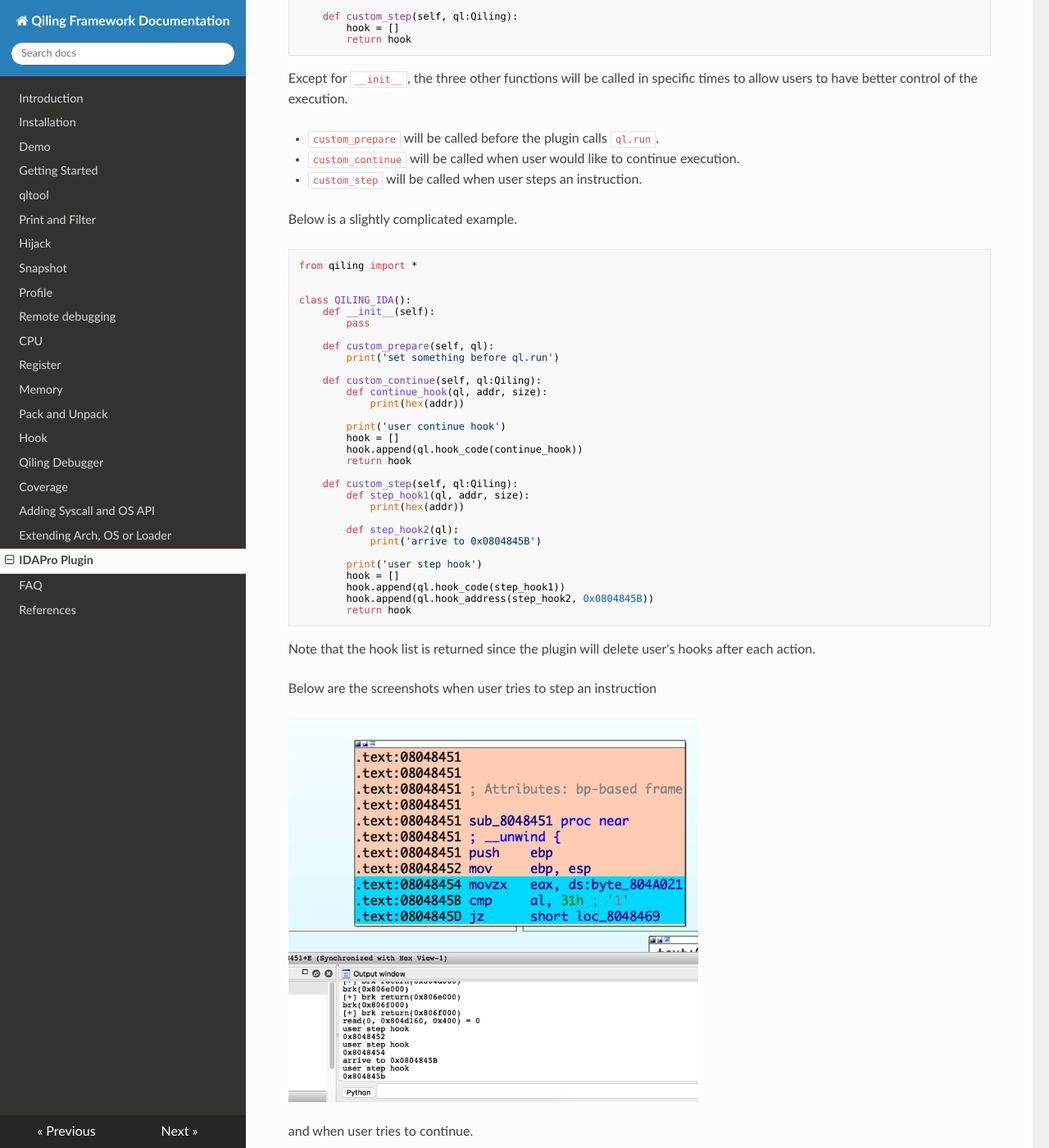
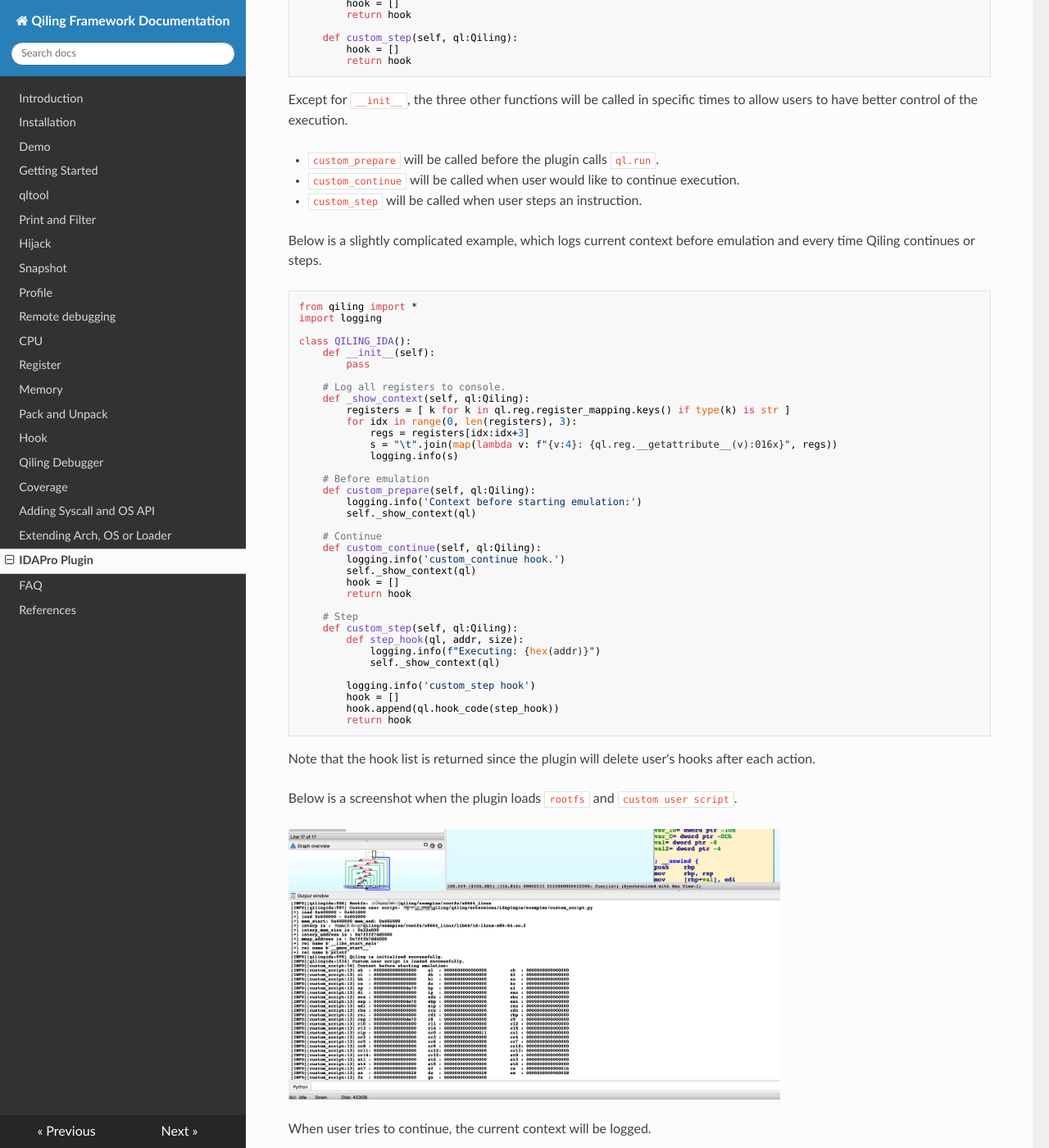
Before and after one commit to qilingframework/rtfd.io, an MkDocs documentation site: the page built from docs/ida.md, in a window 1280 px wide and 1400 px high, scrolled down 7004 px. Shown: the whole window at 82% size. Built offline with MkDocs 1.6.1, drawn with Linux system fonts in a browser that asks for light colours; nearby versions of some CDN libraries; some of the changed text lies outside the part shown.

Commit message:
Various fix

````diff
--- a/docs/ida.md
+++ b/docs/ida.md
@@ -81,9 +81,9 @@ Most emulation is supported natively by Qiling Framework. Below is a table for d
 
 #### Setup
 
-To run the current binary in IDA Pro with Qiling, two things are supposed to be provided: rootfs and user custom script.
+To emulate current binary in IDA Pro with Qiling, two things are supposed to be provided: `rootfs` and `custom user script`.
 
-`rootfs` is the root directory of the emulated environment. Usually, the `/path/to/qiling/examples/rootfs/<arch>` directory should work for most cases. `user custom script` provides custom callbacks before running the binary, continuing, or single-stepping and a good example can be found [here](https://github.com/qilingframework/qiling/blob/dev/qiling/extensions/idaplugin/examples/custom_script.py).
+`rootfs` is the root directory of the emulated environment. Usually, the `/path/to/qiling/examples/rootfs/<arch>` directory should work for most cases. `custom user script` provides some custom callbacks before emulating the binary, continuing, or single-stepping. A good example can be found [here](https://github.com/qilingframework/qiling/blob/dev/qiling/extensions/idaplugin/examples/custom_script.py).
 
 To setup the plugin, right-click anywhere and choose the submenu `Qiling Emulator` from the pop-up menu.
 
@@ -99,7 +99,7 @@ A successful load will print "User Script Load" in the output window below. Othe
 
 #### Load and emulate
 
-At this time, Qiling has finished parsing the binary, loading it into the memory, setting the PC to the entry point, and preparing everything ready for the following execution. Thus, user only needs to click `Continue` in the menu and Qiling will run the target binary from the entry point to the end. At the same time, Qiling IDA plugin will render the executed path to green for later analysis.
+At this time, Qiling has finished parsing the binary, loading it into the memory, setting the PC to the entry point, and preparing everything ready for the following emulation. Thus, user only needs to click `Continue` in the menu and Qiling will run the target binary from the entry point to the end. At the same time, Qiling IDA plugin will render the executed path to green for later analysis.
 
 [![](img/ida4.png){: style="height:auto;width:500px;display:block;margin:left"}](img/ida4.png)
 
@@ -107,7 +107,7 @@ To restart the emulation, select `Restart` in the menu and fill in the `rootfs`
 
 #### Debug
 
-Besides emulating the binary, the Qiling IDA plugin is also capable of debugging the binary.
+Besides emulating the binary, the Qiling IDA plugin is also capable of debugging the binary in the emulated environment.
 
 For example, to execute until current position, simply right-click at any address (e.g. 0x804851E for the screenshot below) and select the menu `Execute Till`. Qiling will stop at your cursor as well as color its path with a different color.
 
@@ -166,53 +166,63 @@ Except for `__init__`, the three other functions will be called in specific time
 - `custom_continue` will be called when user would like to continue execution.
 - `custom_step` will be called when user steps an instruction.
 
-Below is a slightly complicated example.
+Below is a slightly complicated example, which logs current context before emulation and every time Qiling continues or steps.
 
 ```python
 from qiling import *
-
+import logging
 
 class QILING_IDA():
     def __init__(self):
         pass
 
-    def custom_prepare(self, ql):
-        print('set something before ql.run')
+    # Log all registers to console.
+    def _show_context(self, ql:Qiling):
+        registers = [ k for k in ql.reg.register_mapping.keys() if type(k) is str ]
+        for idx in range(0, len(registers), 3):
+            regs = registers[idx:idx+3]
+            s = "\t".join(map(lambda v: f"{v:4}: {ql.reg.__getattribute__(v):016x}", regs))
+            logging.info(s)
 
+    # Before emulation
+    def custom_prepare(self, ql:Qiling):
+        logging.info('Context before starting emulation:')
+        self._show_context(ql)
+
+    # Continue
     def custom_continue(self, ql:Qiling):
-        def continue_hook(ql, addr, size):
-            print(hex(addr))
-
-        print('user continue hook')
+        logging.info('custom_continue hook.')
+        self._show_context(ql)
         hook = []
-        hook.append(ql.hook_code(continue_hook))
         return hook
 
+    # Step
     def custom_step(self, ql:Qiling):
-        def step_hook1(ql, addr, size):
-            print(hex(addr))
+        def step_hook(ql, addr, size):
+            logging.info(f"Executing: {hex(addr)}")
+            self._show_context(ql)
 
-        def step_hook2(ql):
-            print('arrive to 0x0804845B')
-
-        print('user step hook')
+        logging.info('custom_step hook')
         hook = []
-        hook.append(ql.hook_code(step_hook1))
-        hook.append(ql.hook_address(step_hook2, 0x0804845B))
+        hook.append(ql.hook_code(step_hook))
         return hook
 ```
 
 Note that the hook list is returned since the plugin will delete user's hooks after each action.
 
-Below are the screenshots when user tries to step an instruction
+Below is a screenshot when the plugin loads `rootfs` and `custom user script`.
 
-[![](img/ida14.png){: style="height:auto;width:500px;display:block;margin:left"}](img/ida14.png)
+[![](img/ida17.png){: style="height:auto;width:600px;display:block;margin:left"}](img/ida17.png)
 
-and when user tries to continue.
+When user tries to continue, the current context will be logged.
 
-[![](img/ida15.png){: style="height:auto;width:500px;display:block;margin:left"}](img/ida15.png)
+[![](img/ida18.png){: style="height:auto;width:600px;display:block;margin:left"}](img/ida18.png)
 
-The plugin can also reload user scripts dynamically. Edit and save your script, select `Reload User Scripts` from the menu and all modifications will take effect.
+And every time user steps an instruction, the output window is updated with the latest context.
+
+[![](img/ida19.png){: style="height:auto;width:600px;display:block;margin:left"}](img/ida19.png)
+
+The plugin can also reload user scripts dynamically. Edit and save your script, select `Reload User Scripts` from the menu and all modifications will take effect immediately.
 
 ### Save and load snapshot
 
@@ -240,8 +250,8 @@ Currently, Qiling IDA plugin supports [ollvm de-flatten](#ollvm-de-flatten) tech
 Control Flow Flattening will generate four types of blocks: real blocks, fake blocks, dispatcher blocks and return blocks
 
 - Real blocks: Blocks that contain the real logic in original code.
-- Fake blocks: Blocks that contain the fake logic in obfuscated code.
-- Dispatcher blocks: Blocks that contain `switch...case...case...` implementation, decide the following control flows. The original control flow is transformed by the dispatcher blocks.
+- Fake blocks: Blocks that contain the fake logic in obfuscated code. They are intended to cooperate with dispatcher blocks to obfuscate original control flows and don't contain any real logic in original code.
+- Dispatcher blocks: Blocks that contain `switch...case...case...` implementation, decide the following control flows.
 - Return blocks: The blocks which exit the function.
 
 To deflat the function, the first task is to identify such blocks. Qiling IDA plugin will perform some auto analysis by clicking `Auto Analysis For Deflat`. Note that [the basic setup](#setup) should be done before analysis.
@@ -260,7 +270,7 @@ After that, the blocks of the function will be rendered with different colors:
 
 In this stage, user may adjust the analysis result by marking the block as real, fake or return blocks. For example, to mark a block as a real block, click "Mark as Real Block" in the pop-up menu.
 
-[![](img/deflat6.png){: style="height:auto;width:500px;display:block;margin:left"}](img/deflat3.png)
+[![](img/deflat6.png){: style="height:auto;width:500px;display:block;margin:left"}](img/deflat6.png)
 
 During this stage, the result of IDA decompiler is almost impossible to read.
 
````
Also changed, not shown: other parts of docs/ida.md (+5 -0 lines), docs/img/ida17.png (added), docs/img/ida18.png (added), docs/img/ida19.png (added).
